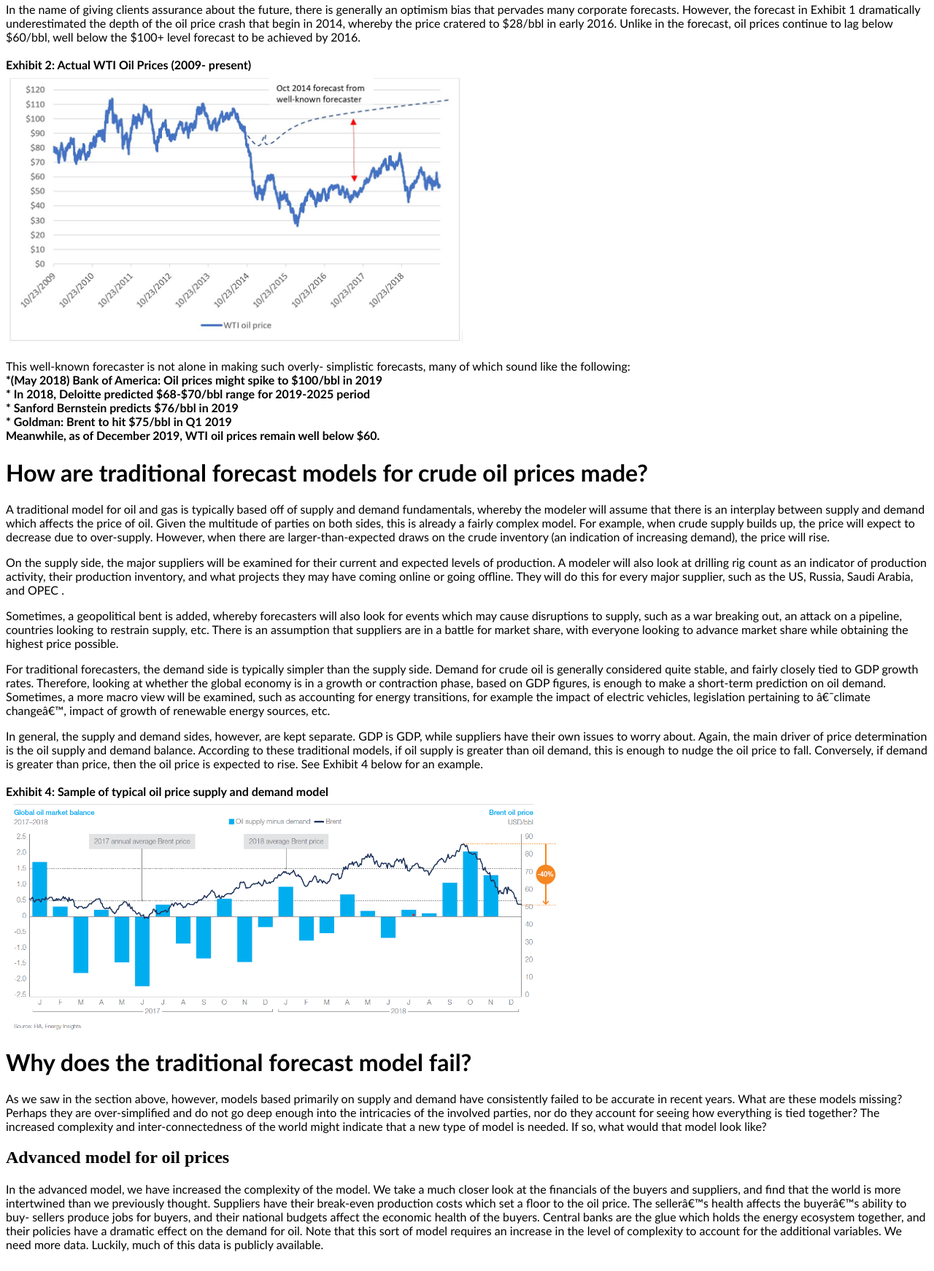
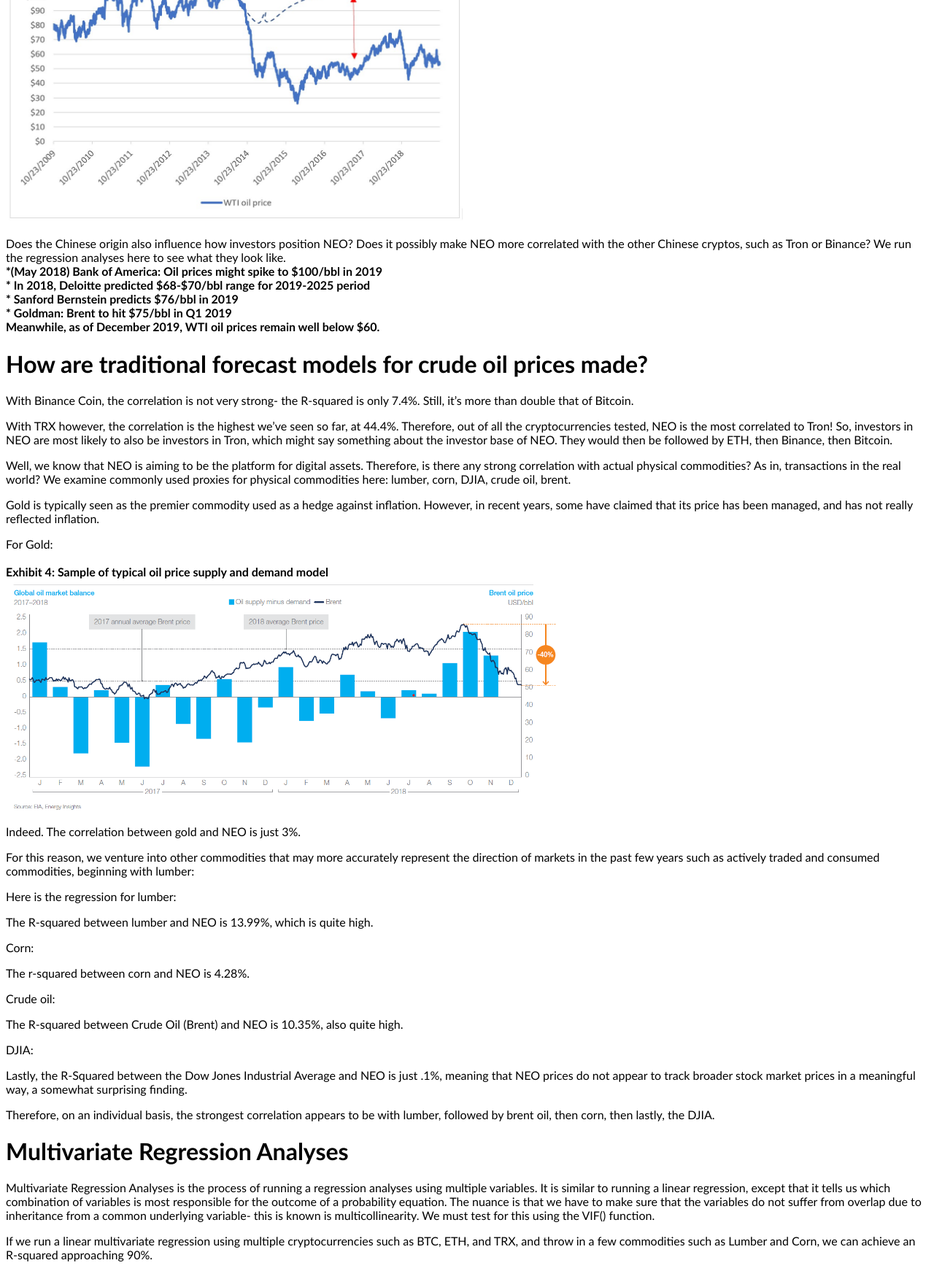
Before and after one commit to robliou/github.io, a plain HTML site: page NEO_Price__Forecast.html in a window 1280 px wide. Shown: the part 1053-2795 px from the top of the page at 73% size. Drawn offline with Linux system fonts and the light colour scheme.

Commit message:
Update NEO_Price__Forecast.html

```diff
--- a/NEO_Price__Forecast.html
+++ b/NEO_Price__Forecast.html
@@ -24,29 +24,24 @@ p {
   <br>
 <h2>Introduction</h2>
 
-  <p>Accurate financial forecasting is one of the most difficult aspects of finance to get right. Finance is littered with forecast models that do not succeed. Though some current day models have moved on from simply assuming exponential growth based on prior year numbers, even when attempting to account for broader industry dynamics, these newer models still fail to account for industry downturns, or significant cyclical events stemming from external locations. </p>
-  <p>Oil prices are one of the most important leading indicators of the world economy, playing an important role in many industrial forecasts. As the price of most energy sources are linked to the price of oil, governments (especially net energy exporters), energy companies, commodity companies, and refineries all rely on oil prices for their sales and cost forecasts. However, the volatile and unpredictable nature of oil prices makes it difficult for entities to plan ahead. As the world gets larger and more complex, oil price financial models must adapt to the added size and complexity of the inputs they are attempting to model by becoming more complex themselves. Though the model size can be overwhelming, artificial intelligence programming and other tools (such as Python) can help, to a degree.<p1>
+  <p>Since its inception, the price of NEO has fluctuated violently. Besides interest in the NEO ecosystem itself, are there correlates with other assets, commodities, or indices that can help us to understand why the price has risen and fallen in such an unpredictable manner? In this article, we will use R to investigate potential factors, including factors that crypto analysts typically would not consider, such as commodities, stock indices, and crude oil prices. </p>
+  <p>In particular, the factors we will use R to analyze will include the historical prices of the major crypto benchmarks such as BTC and ETH. We will also look at the two most popular Chinese cryptos for correlations: Binance coin and Tron. We will also use broader indicators of market sentiment such as the Dow Jones International Index, traditional commodities including oil, corn and lumber, and the ultimate traditional inflation hedge, gold. We will begin by using linear regressions to analyze the factors in isolation to see which are most effective individually, then analyze them in multivariate format to see which in combination are most effective. We will be sure to use the vif() function to ensure that multicollinearity is accounted for, that is, that redundancy is not the culprit for the high r-squared, thus negating the statistical significance of our results. In conclusion, these tests will give us the combination of factors that can give us the best representation explaining the rise in interest of the NEO ecosystem and potentially help us to create a model to predict the future direction of NEO.<p1>
   <br>
-  <br>
-  <b>What does an advanced forecast model look at?</b>
 
-  <br>
-  <p>A simple financial forecast looks at factors that ultimately influence the forecast figure in question. An advanced model looks at the factors that influence the factors- a step-up in complexity. Consider a model that predicts company bankruptcy â€“ would simply looking at a companyâ€™s historical internal financial data be sufficient? No- one would need to look at the external factors as well that may impact the companyâ€™s internal figures-  industry dynamics, government, central bank policy, etc. and understand how these factors ultimately interact with each other!</p1>
+<h2> Discussion  </h2>
+  <p>Typically, the greatest single correlate for a cryptocurrency is with the rest of the crypto market. Here, we use Bitcoin and Ethereum as proxies for the rest of the market. Which of the two coins is NEO more correlated to? We begin by running  a linear regression between NEO and BTC for the 5-year history: </p1>
 
-<h2> Examples of wrong predictions </h2>
-  <p>Despite the importance of oil prices, many of the best-known oil price forecasters consistently seem to get them wrong. </p1>
-
-  <p>The forecast below was made in October 2014 by a well-known economic research company. Following the oil price crash that began in 2014, it stated that oil prices would rapidly rebound and increase steadily into the future, and easily top $100/ bbl again within 4 years time. Forecasts predicting a rapid rebound like this were very common and generally accepted during this timeframe.    </p1>
+  <p>Surprisingly, the R-squared is just 2.8%, very low! Looking at the chart, we can see a correlation of sorts, but not a very strong one. Perhaps NEO and Ethereum are stronger? After all, NEO has often been branded the “Ethereum of China” before…    </p1>
   <br>
   <br>
   <b>Exhibit 1: Oil price forecast (2003-30) released in October 2014 by well-known research company   </b>
   <img src="/1.png" width="60%" >
-  <p> (Note: WTI stands for West Texas Intermediate, and is used to describe the type of oil typically for sale in West Texas. It represents the North American price of oil. Brent refers to the Brent Oil Field in the North Sea off of the coast of the UK, and represents the international price of oil. Note that Brent is usually about $2-$10 dollars more expensive than WTI, but the spread changes everyday: https://ycharts.com/indicators/brent_wti_spread. The current spread is about $5-$7/bbl.) For the purposes of this article, all oil prices are assumed to be WTI unless otherwise specified. </p>
+  <p> What would the 5-year history look like with ETH? </p>
 
 
 
 
-  <p>In the name of giving clients assurance about the future, there is generally an optimism bias that pervades many corporate forecasts. However, the forecast in Exhibit 1 dramatically underestimated the depth of the oil price crash that begin in 2014, whereby the price cratered to $28/bbl in early 2016. Unlike in the forecast, oil prices continue to lag below $60/bbl, well below the $100+ level forecast to be achieved by 2016.    </p1>
+  <p>Indeed, the chart correlation looks much stronger. In fact, the R-squared is much more correlated, at 36.36% for the entire history. Therefore, those calling NEO the “ETH of China” may be onto something.    </p1>
   <br>
   <br>
   <b>Exhibit 2: Actual WTI Oil Prices (2009- present)    </b>
@@ -54,7 +49,7 @@ p {
   <img src="/2.jpg" width="50%" >
   <br>
 
-  <p>This well-known forecaster is not alone in making such overly- simplistic forecasts, many of which sound like the following:
+  <p>Does the Chinese origin also influence how investors position NEO? Does it possibly make NEO more correlated with the other Chinese cryptos, such as Tron or Binance? We run the regression analyses here to see what they look like.
   <b> <br>
   *(May 2018) Bank of America: Oil prices might spike to $100/bbl in 2019 <br>
   * In 2018, Deloitte predicted $68-$70/bbl range for 2019-2025 period <br>
@@ -64,12 +59,11 @@ p {
 
 <h1> How are traditional forecast models for crude oil prices made?    </h2>
 
-  <p>A traditional model for oil and gas is typically based off of supply and demand fundamentals, whereby the modeler will assume that there is an interplay between supply and demand which affects the price of oil. Given the multitude of parties on both sides, this is already a fairly complex model. For example, when crude supply builds up, the price will expect to decrease due to over-supply. However, when there are larger-than-expected draws on the crude inventory (an indication of increasing demand), the price will rise.     </p1>
-  <p>On the supply side, the major suppliers will be examined for their current and expected levels of production. A modeler will also look at drilling rig count as an indicator of production activity, their production inventory, and what projects they may have coming online or going offline. They will do this for every major supplier, such as the US, Russia, Saudi Arabia, and OPEC .    </p1>
-  <p>Sometimes, a geopolitical bent is added, whereby forecasters will also look for events which may cause disruptions to supply, such as a war breaking out, an attack on a pipeline, countries looking to restrain supply, etc. There is an assumption that suppliers are in a battle for market share, with everyone looking to advance market share while obtaining the highest price possible.     </p1>
-  <p>For traditional forecasters, the demand side is typically simpler than the supply side. Demand for crude oil is generally considered quite stable, and fairly closely tied to GDP growth rates. Therefore, looking at whether the global economy is in a growth or contraction phase, based on GDP figures, is enough to make a short-term prediction on oil demand. Sometimes, a more macro view will be examined, such as accounting for energy transitions, for example the impact of electric vehicles, legislation pertaining to â€˜climate changeâ€™, impact of growth of renewable energy sources, etc.    </p1>
-  <p>In general, the supply and demand sides, however, are kept separate.  GDP is GDP, while suppliers have their own issues to worry about. Again, the main driver of price determination is the oil supply and demand balance. According to these traditional models, if oil supply is greater than oil demand, this is enough to nudge the oil price to fall. Conversely, if demand is greater than price, then the oil price is expected to rise.
-  See Exhibit 4 below for an example.
+  <p>With Binance Coin, the correlation is not very strong- the R-squared is only 7.4%. Still, it’s more than double that of Bitcoin.     </p1>
+  <p>With TRX however, the correlation is the highest we’ve seen so far, at 44.4%. Therefore, out of all the cryptocurrencies tested, NEO is the most correlated to Tron! So, investors in NEO are most likely to also be investors in Tron, which might say something about the investor base of NEO. They would then be followed by ETH, then Binance, then Bitcoin.  </p1>
+  <p>Well, we know that NEO is aiming to be the platform for digital assets. Therefore, is there any strong correlation with actual physical commodities? As in, transactions in the real world? We examine commonly used proxies for physical commodities here: lumber, corn, DJIA, crude oil, brent.    </p1>
+  <p> Gold is typically seen as the premier commodity used as a hedge against inflation. However, in recent years, some have claimed that its price has been managed, and has not really reflected inflation.    </p1>
+  <p>For Gold:
     </p1>
   <br>
   <br>
@@ -77,11 +71,24 @@ p {
   <br>
   <img src="/4.png"  width="60%">
   <br>
-<h1>Why does the traditional forecast model fail?    </h2>
-  <p> As we saw in the section above, however, models based primarily on supply and demand have consistently failed to be accurate in recent years. What are these models missing? Perhaps they are over-simplified and do not go deep enough into the intricacies of the involved parties, nor do they account for seeing how everything is tied together?  The increased complexity and inter-connectedness of the world might indicate that a new type of model is needed. If so, what would that model look like?   </p1>
-<h2>Advanced model for oil prices    </h2>
-  <p>In the advanced model, we have increased the complexity of the model. We take a much closer look at the financials of the buyers and suppliers, and find that the world is more intertwined than we previously thought. Suppliers have their break-even production costs which set a floor to the oil price. The sellerâ€™s health affects the buyerâ€™s ability to buy- sellers produce jobs for buyers, and their national budgets affect the economic health of the buyers. Central banks are the glue which holds the energy ecosystem together, and their policies have a dramatic effect on the demand for oil. Note that this sort of model requires an increase in the level of complexity to account for the additional variables. We need more data. Luckily, much of this data is publicly available.    </p1>
-  <br> <br> <hr>
+<p> Indeed. The correlation between gold and NEO is just 3%. <p1>
+   <p> For this reason, we venture into other commodities that may more accurately represent the direction of markets in the past few years such as actively traded and consumed commodities, beginning with lumber:<p1>
+     <p> Here is the regression for lumber:<p1>
+<p> The R-squared between lumber and NEO is 13.99%, which is quite high.<p1>
+  <p> Corn: <p1>
+    <p> The r-squared between corn and NEO is 4.28%.<p1>
+      <p> Crude oil: <p1>
+        <p> The R-squared between Crude Oil (Brent) and NEO is 10.35%, also quite high.<p1>
+          <p> DJIA: <p1>
+            <p> Lastly, the R-Squared between the Dow Jones Industrial Average and NEO is just .1%, meaning that NEO prices do not appear to track broader stock market prices in a meaningful way, a somewhat surprising finding.<p1>
+              <p> Therefore, on an individual basis, the strongest correlation appears to be with lumber, followed by brent oil, then corn, then lastly, the DJIA.<p1>
+<h1>Multivariate Regression Analyses    </h2>
+  <p> Multivariate Regression Analyses is the process of running a regression analyses using multiple variables. It is similar to running a linear regression, except that it tells us which combination of variables is most responsible for the outcome of a probability equation. The nuance is that we have to make sure that the variables do not suffer from overlap due to inheritance from a common underlying variable- this is known is multicollinearity. We must test for this using the VIF() function.<p1>
+  <p>If we run a linear multivariate regression using multiple cryptocurrencies such as BTC, ETH, and TRX, and throw in a few commodities such as Lumber and Corn, we can achieve an R-squared approaching 90%. <p1>    </p1>
+  <p> However, our multi-collinearity will approach a threshold that is beyond acceptable. <p1>
+    <p> Therefore, to get below the threshold, we must throw out some over-lapping variables, though it appears that any combination of commodities can be chosen, since they do not appear to suffer from multicollinearity effects. <p1>
+      <p> In this case, the optimum combination chose would be Tron, crude oil, and lumber, which can help us to explain 51% of the price variation in NEO. Not too bad. <p1>
+    <br> <br> <hr>
   <b> Exhibit 5: Example of advanced oil price framework </b>
   <br>
   <br>
```
